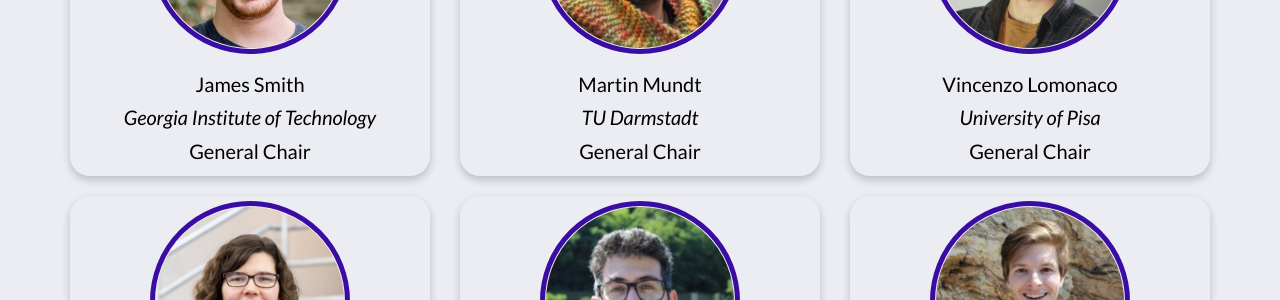
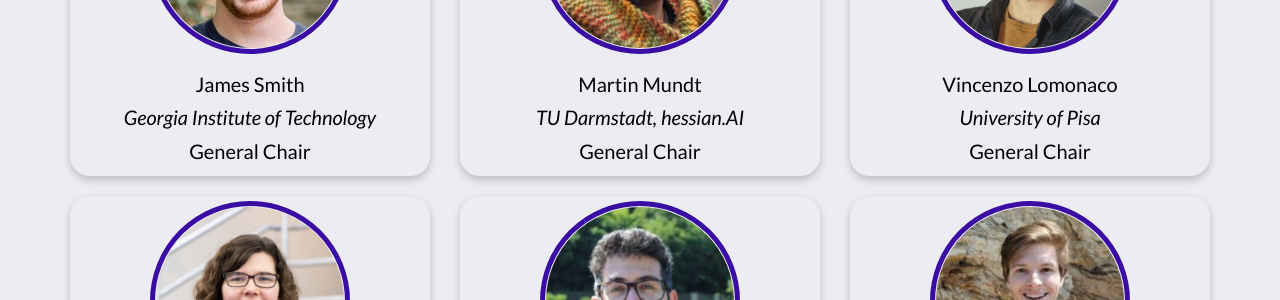
Before and after one commit to ContinualAI/CLAI_unconf, a Jekyll site: the page built from people.html, in a window 1280 px wide and 900 px high, scrolled down 487 px. Shown: the part 155-455 px from the top of the window. Built offline with Jekyll 4.4.1, drawn with Linux system fonts in a browser that asks for light colours.

Commit message:
updated people.yml

```diff
--- a/_data/people.yml
+++ b/_data/people.yml
@@ -11,10 +11,10 @@
 
 - name: "Martin Mundt"
   img: "/img/people/mundt_martin.jpg"
-  title: "Junior researcher"
-  uni: "TU Darmstadt"
+  title: "Research Group Leader"
+  uni: "TU Darmstadt, hessian.AI"
   position: "General Chair"
-  website: "https://martin-mundt.com/about-me/"
+  website: "https://owll-lab.com"
 
 - name: "Vincenzo Lomonaco"
   img: "/img/people/lomonaco_vincenzo.jpg"
```
